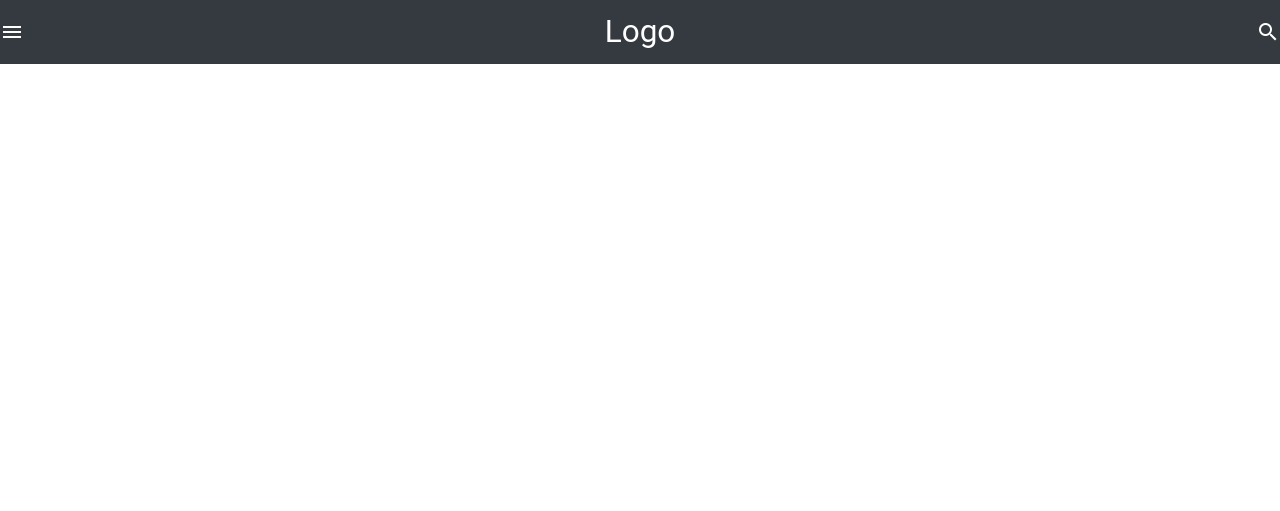
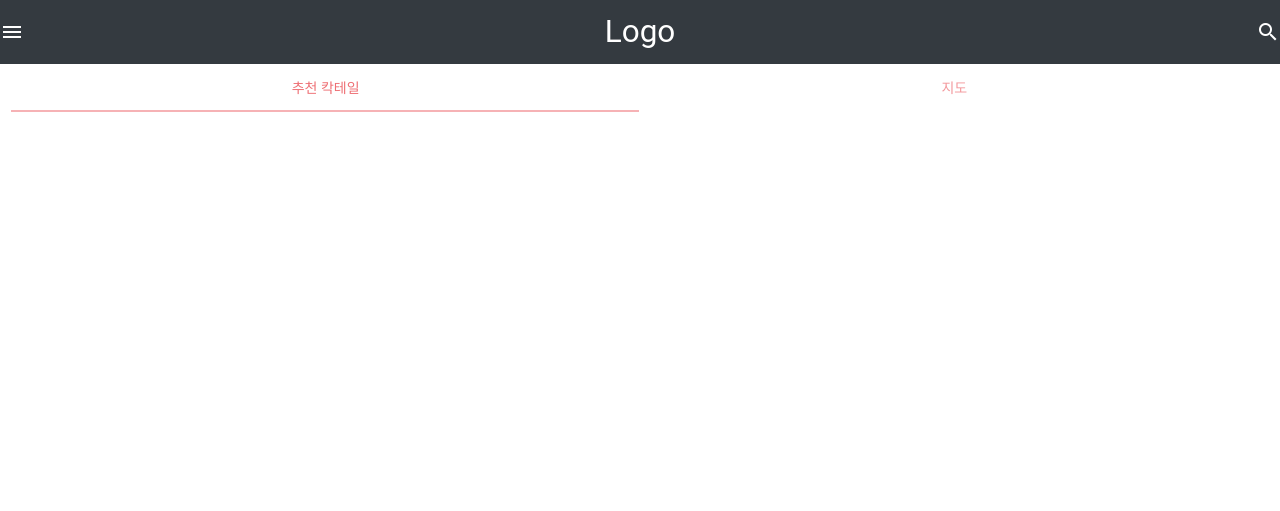
Before and after one commit to dohvis/cockcoc, a Django app: page / in a window 1280 px wide. Shown: the top 511 px of the page. Run offline with Django 3.2, Linux system fonts and the light colour scheme; some libraries are stand-ins or nearby versions; some web fonts are replaced.

Commit message:
no message

```diff
--- a/templates/base.html
+++ b/templates/base.html
@@ -26,7 +26,9 @@
 </nav>
 {% block content %}
 {% endblock %}
+
 <script src="https://ajax.googleapis.com/ajax/libs/jquery/2.2.4/jquery.min.js"></script>
 <script src="https://cdnjs.cloudflare.com/ajax/libs/materialize/0.98.0/js/materialize.min.js"></script>
+<script src="https://maps.googleapis.com/maps/api/js?key=AIzaSyDncsvHHB7lSi_J0YrQ5PnBWNSa7XBiBXA"></script>
 </body>
 </html>
--- a/templates/index.html
+++ b/templates/index.html
@@ -3,4 +3,19 @@
     로그인
 {% endblock %}
 {% block content %}
+<div class="row">
+  <div class="col s12" style="height: 100%;">
+      <ul class="tabs">
+          <li class="tab col s6"><a href="#cocktail" class="active">추천 칵테일</a></li>
+          <li class="tab col s6"><a href="#placeList" class="">지도</a></li>
+          <div class="indicator" style="right: 930.625px; left: 0px;"></div>
+      </ul>
+      <div class="tabs-content carousel initialized">
+        <div id="cocktail" class="col s12">
+          {% include "bar_list.html" %}
+        </div>
+        <div id="placeList" class="col s12 green">Test 3</div>
+      </div>
+  </div>
+</div>
 {% endblock %}
```
